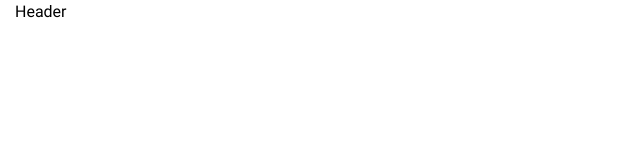
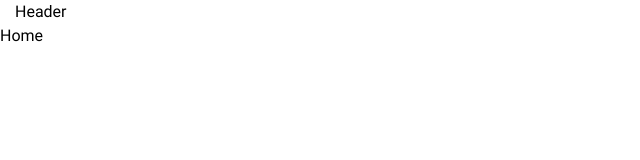
Before and after one commit to max-tsymba/mounight, a React app in the folder client/: page / in a window 1280 px wide. Shown: the top 160 px of the page, without its empty margins (0-640 px from the left). Built offline with nearby package versions, Linux system fonts and the light colour scheme.

Commit message:
update routers

```diff
--- a/client/src/components/router/index.tsx
+++ b/client/src/components/router/index.tsx
@@ -4,9 +4,18 @@ import { Redirect, Route, Switch } from 'react-router-dom';
 
 const AppRouter = () => {
   const isAuth = false;
-  return isAuth ? (
+  return (
     <Switch>
-      {privateRoutes.map((route: IRoute) => (
+      {isAuth &&
+        privateRoutes.map((route: IRoute) => (
+          <Route
+            path={route.path}
+            component={route.component}
+            exact={route.exact}
+            key={route.path}
+          />
+        ))}
+      {publicRoutes.map((route: IRoute) => (
         <Route
           path={route.path}
           component={route.component}
@@ -14,18 +23,7 @@ const AppRouter = () => {
           key={route.path}
         />
       ))}
-      <Redirect to={RoutesNames.HOME} />
-    </Switch>
-  ) : (
-    <Switch>
-      {publicRoutes.map((route: IRoute) => {
-        <Route
-          path={route.path}
-          component={route.component}
-          exact={route.exact}
-          key={route.path}
-        />;
-      })}
+
       <Redirect to={RoutesNames.HOME} />
     </Switch>
   );
--- a/client/src/pages/Home.tsx
+++ b/client/src/pages/Home.tsx
@@ -1,6 +1,6 @@
-import React from 'react';
+import React, { FunctionComponent } from 'react';
 
-const Home = () => {
+const Home: FunctionComponent = () => {
   return <div>Home</div>;
 };
 
```
